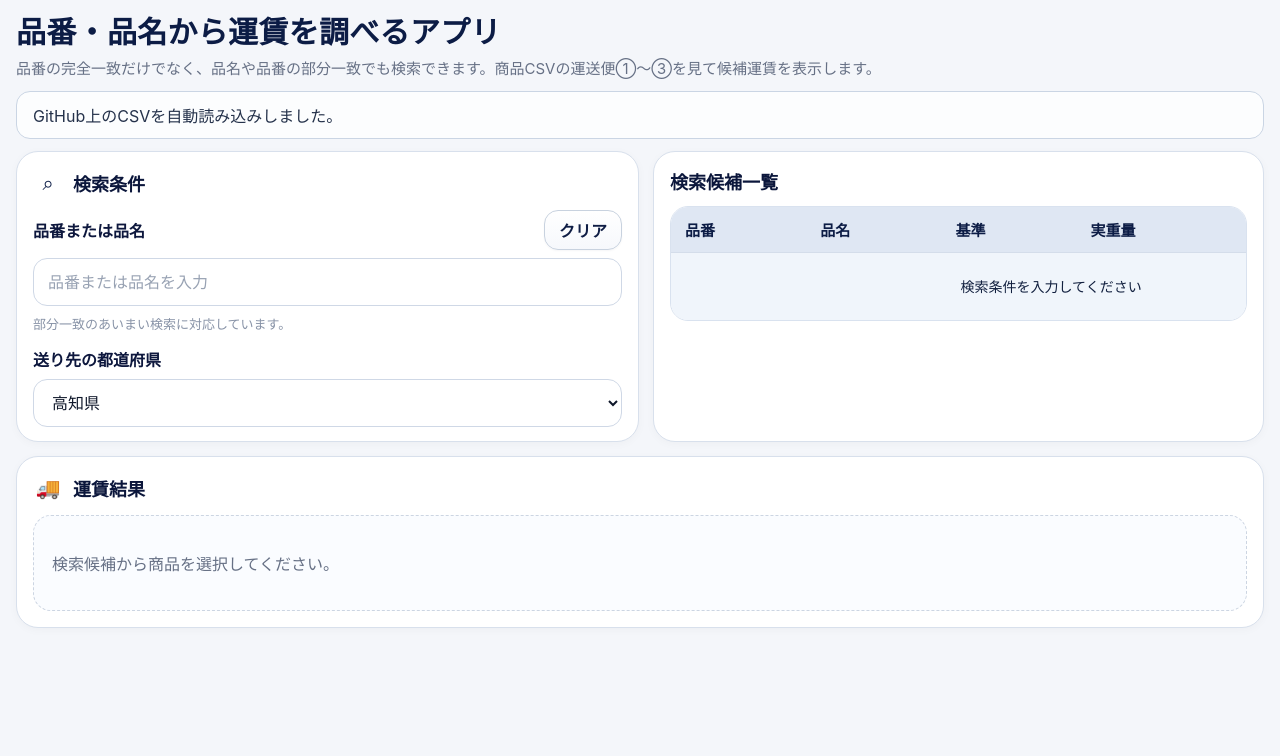
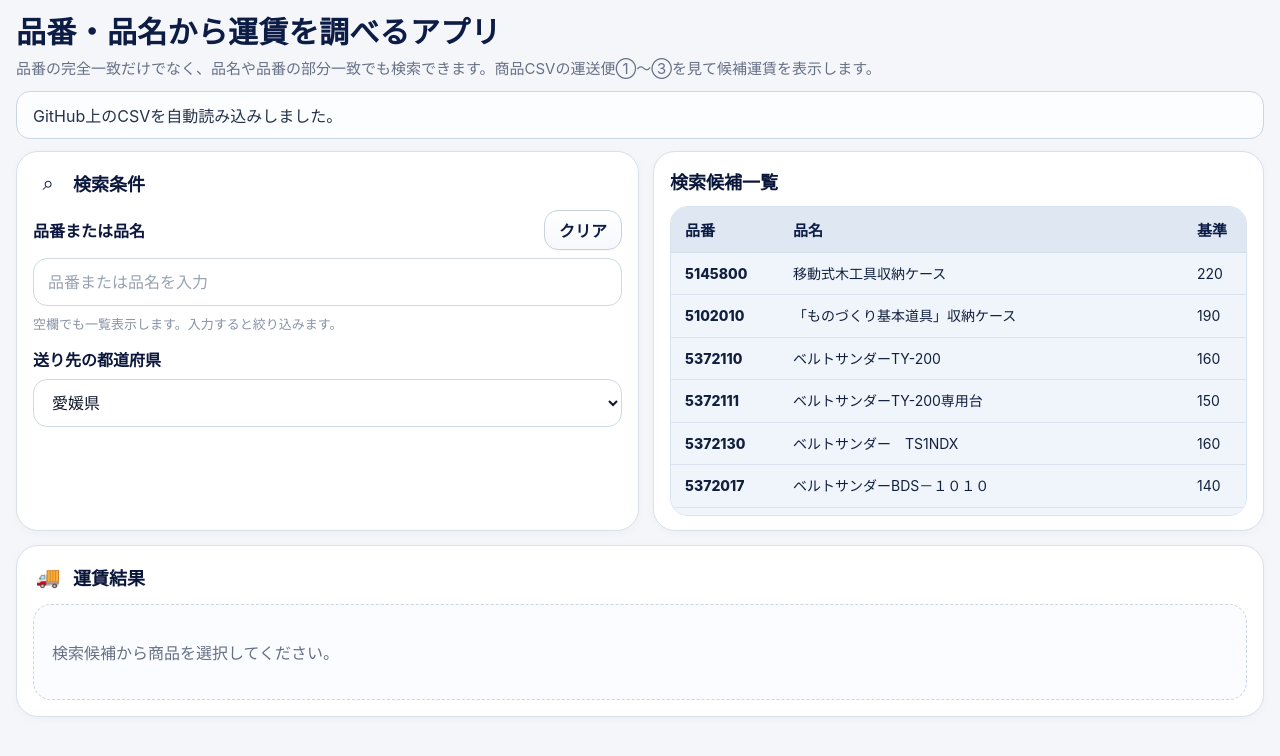
Before and after one commit to kenjitsumuraya-gif/freight-app, a React (Vite) app: page / in a window 1280 px wide. Shown: the top 756 px of the page. Built offline with nearby package versions, Linux system fonts and the light colour scheme.

Commit message:
Update App.jsx

```diff
--- a/src/App.jsx
+++ b/src/App.jsx
@@ -10,7 +10,7 @@ function App() {
   const [specialSeinoRates, setSpecialSeinoRates] = useState([]);
 
   const [keyword, setKeyword] = useState("");
-  const [prefecture, setPrefecture] = useState("高知県");
+  const [prefecture, setPrefecture] = useState("愛媛県");
   const [selectedProduct, setSelectedProduct] = useState(null);
   const [results, setResults] = useState([]);
   const [loading, setLoading] = useState(true);
@@ -59,7 +59,8 @@ function App() {
         setSpecialSeinoRates(s);
 
         console.log("products first row", p[0]);
-        console.log("products headers", p[0] ? Object.keys(p[0]) : []);
+        console.log("carriers first row", c[0]);
+        console.log("carrier regions first row", r[0]);
       } catch (err) {
         console.error(err);
         setError(`CSVの読み込みに失敗しました: ${err.message}`);
@@ -73,13 +74,16 @@ function App() {
 
   const candidates = useMemo(() => {
     const q = keyword.trim().toLowerCase();
-    if (!q) return [];
 
-    return products.filter((item) => {
-      const code = String(getProductCode(item)).toLowerCase();
-      const name = String(getProductName(item)).toLowerCase();
-      return code.includes(q) || name.includes(q);
-    });
+    const base = !q
+      ? products
+      : products.filter((item) => {
+          const code = String(getProductCode(item)).toLowerCase();
+          const name = String(getProductName(item)).toLowerCase();
+          return code.includes(q) || name.includes(q);
+        });
+
+    return base.slice(0, 30);
   }, [keyword, products]);
 
   useEffect(() => {
@@ -174,7 +178,7 @@ function App() {
               />
 
               <div className="field-help">
-                部分一致のあいまい検索に対応しています。
+                空欄でも一覧表示します。入力すると絞り込みます。
               </div>
             </div>
 
@@ -211,20 +215,14 @@ function App() {
                   </tr>
                 </thead>
                 <tbody>
-                  {keyword.trim() === "" ? (
-                    <tr>
-                      <td colSpan={5} className="empty-cell">
-                        検索条件を入力してください
-                      </td>
-                    </tr>
-                  ) : candidates.length === 0 ? (
+                  {candidates.length === 0 ? (
                     <tr>
                       <td colSpan={5} className="empty-cell">
                         候補が見つかりません
                       </td>
                     </tr>
                   ) : (
-                    candidates.slice(0, 12).map((item, index) => {
+                    candidates.map((item, index) => {
                       const isActive =
                         selectedProduct &&
                         getProductCode(selectedProduct) === getProductCode(item) &&
@@ -237,8 +235,12 @@ function App() {
                           onMouseDown={(e) => e.preventDefault()}
                           onClick={() => handleSelectProduct(item)}
                         >
-                          <td className="candidate-code-cell">{getProductCode(item) || "-"}</td>
-                          <td className="candidate-name-cell">{getProductName(item) || "-"}</td>
+                          <td className="candidate-code-cell">
+                            {getProductCode(item) || "-"}
+                          </td>
+                          <td className="candidate-name-cell">
+                            {getProductName(item) || "-"}
+                          </td>
                           <td>{getBaseSize(item) || "-"}</td>
                           <td>{getActualWeight(item) || "-"}</td>
                           <td>{getVolumeWeight(item) || "-"}</td>
```
